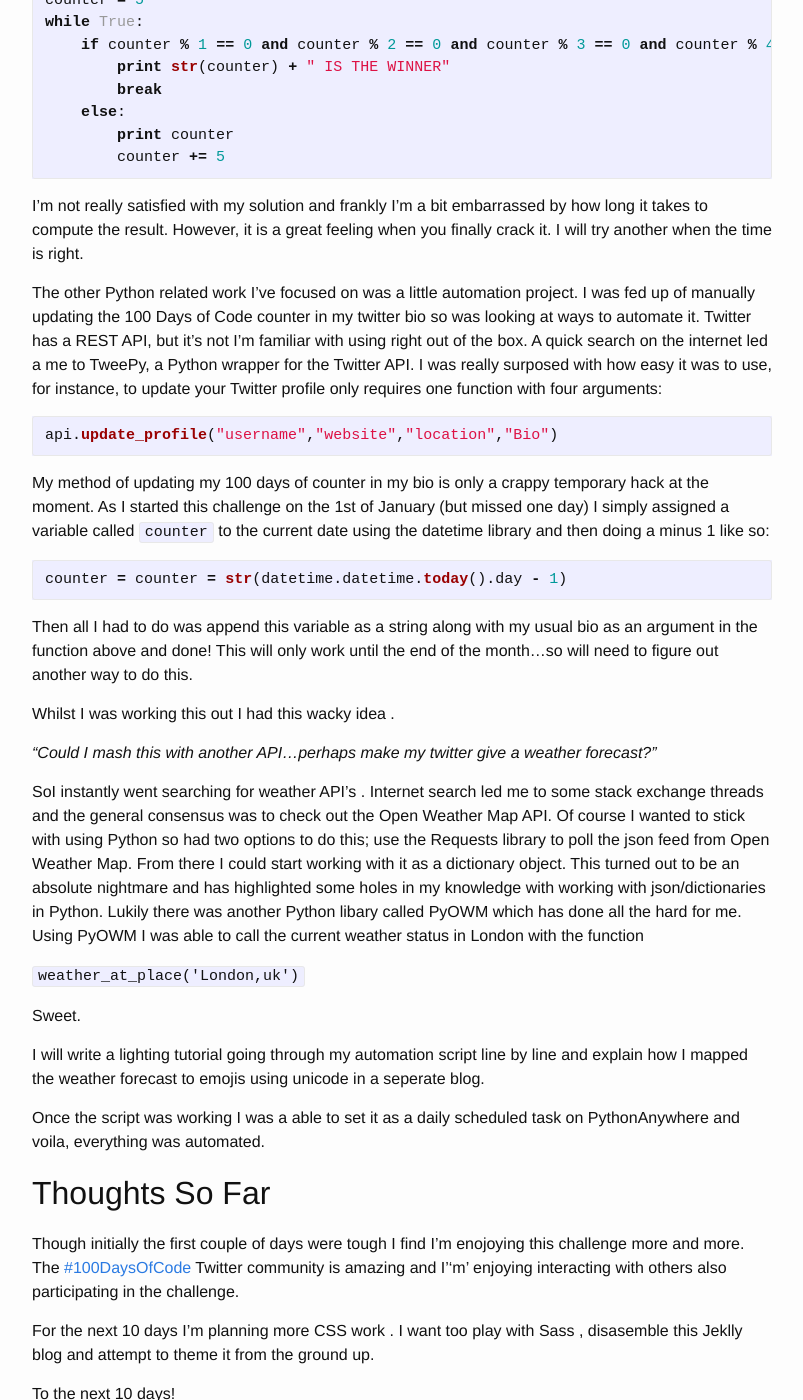
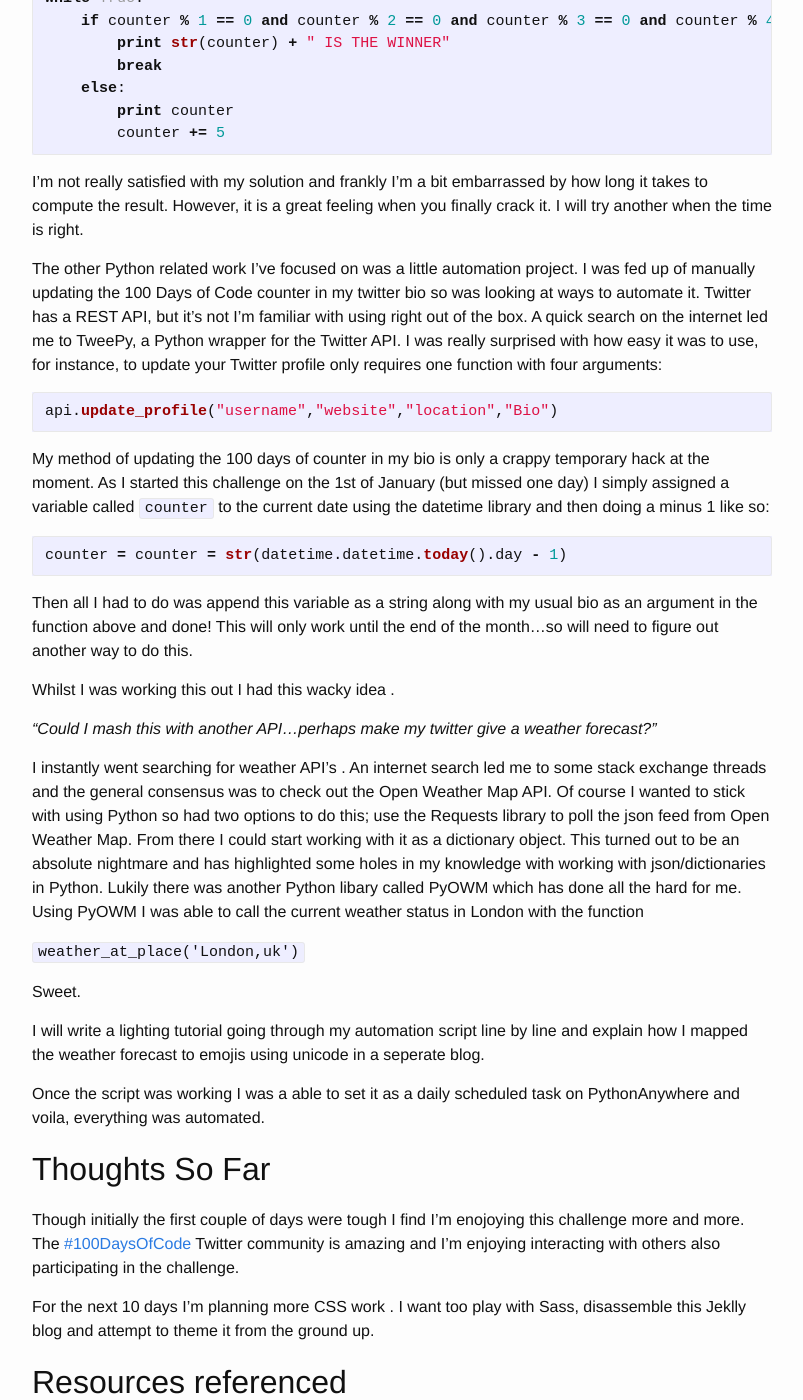
Before and after one commit to chiubaca/chiubaca.github.io, a Jekyll site: the page built from _posts/2017-01-11-day-10-update.markdown, in a window 1280 px wide and 1400 px high, scrolled down 1352 px. Shown: the whole window, without its empty margins (238-1041 px from the left). Built offline with Jekyll 4.4.1, drawn with Linux system fonts in a browser that asks for light colours; some of the changed text lies outside the part shown.

Commit message:
tweaks to day 10 blog

````diff
--- a/_posts/2017-01-11-day-10-update.markdown
+++ b/_posts/2017-01-11-day-10-update.markdown
@@ -11,9 +11,9 @@
 
 ## CSS
 
-I've been focusing a lot of on getting my CSS fundamentals up to scratch which is something I have been working on before starting [#100DaysOfCode](https://twitter.com/hashtag/100DaysOfCode?src=hash) . I've been reading David S. McFarlands book, CSS - The Missing Manual and have learnt so much from it. The book covers everything - from the history of CSS , basic CSS to more advanced concepts and techniques such as responsive web design approaches, grid frame works , CSS pre-compilers, and general CSS best practices. What's great about the book is that it's written for mere mortals to understand . I really recommend it if you want to improve your knowledge of CSS.
+I've been focusing a lot of on getting my CSS fundamentals up to scratch which is something I have been working on before starting [#100DaysOfCode](https://twitter.com/hashtag/100DaysOfCode?src=hash) . I've been reading David S. McFarlands book, CSS - The Missing Manual and have learnt so much from it. The book covers everything - from the history of CSS , basic CSS to more advanced concepts and techniques such as responsive web design approaches, grid frame works , CSS pre-compilers and general CSS best practices. What's great about the book is that it's written for mere mortals to understand . I really recommend it if you want to improve your knowledge of CSS.
 
-I've been playing around with [Skeleton](http://getskeleton.com/) , a really light weight CSS framework for responsive web pages, a nice alternative to Twitter Bootstrap. The whole thing is only ~400 lines of code which is awesome in my opinion. I have been able to read the source code and understand what the inner workings are doing.
+I've been playing around with [Skeleton](http://getskeleton.com/), a light weight CSS framework for responsive web pages, a nice alternative to Twitter Bootstrap. The whole thing is only ~400 lines of code which is awesome in my opinion. I have been able to read the source code and understand what the inner workings are doing.
 
 Additionally, I've been getting my hands dirty with Flexbox . When I initially first heard of Flexbox I assumed it was another CSS tool, but to my delight it's native CSS functionality. For anyone reading this who doesnt know what Flexbox is, It's a relatively new CSS module which is being supported by most browsers. It makes aligning and moving CSS objects a whole lot easier. For instance if you want to align an unordered HTML list so it displays in a row rather than stacked on top each other like they are by default , you just need this bit of CSS.
 
@@ -25,7 +25,7 @@
 
 Perfect for quick navigation buttons! A traditional CSS approach would take a lot more code.
 
-It also support other cool things like reversing the order of objects and  aligning objects. Doing things the Flexbox way can rapidly reduce the amount the CSS you need to write and makes hacky CSS approaches a whole lot more elegant. [CSS-Tricks]( https://css-tricks.com/snippets/css/a-guide-to-flexbox/) has a great summary about it .
+It also support other cool things like reversing the order of objects and  aligning objects. Doing things the Flexbox way can rapidly reduce the amount the CSS you need to write and makes hacky CSS approaches a lot more elegant. [CSS-Tricks]( https://css-tricks.com/snippets/css/a-guide-to-flexbox/) has a great summary about it .
 
 ## Python
 
@@ -48,13 +48,13 @@
 
 I'm not really satisfied with my solution and frankly I'm a bit embarrassed by how long it takes to compute the result. However, it is a great feeling when you finally crack it. I will try another when the time is right.
 
-The other Python related work I've focused on was a  little automation project. I was fed up of manually updating the 100 Days of Code counter in my twitter bio so was looking at ways to automate it. Twitter has a REST API, but it's not I'm familiar with using right out of the box. A quick search on the internet led a me to TweePy, a Python wrapper for the Twitter API. I was really surposed with how easy it was to use, for instance, to update your Twitter profile only requires one function with four arguments:
+The other Python related work I've focused on was a  little automation project. I was fed up of manually updating the 100 Days of Code counter in my twitter bio so was looking at ways to automate it. Twitter has a REST API, but it's not I'm familiar with using right out of the box. A quick search on the internet led me to TweePy, a Python wrapper for the Twitter API. I was really surprised with how easy it was to use, for instance, to update your Twitter profile only requires one function with four arguments:
 
 ```python
 api.update_profile("username","website","location","Bio")
 ```
 
-My method of updating my 100 days of  counter  in my bio is only a crappy temporary hack at the moment. As I started this challenge on the 1st of January (but missed one day) I simply assigned a variable called `counter` to  the current date using the datetime library and then doing a minus 1 like so:
+My method of updating the 100 days of counter in my bio is only a crappy temporary hack at the moment. As I started this challenge on the 1st of January (but missed one day) I simply assigned a variable called `counter` to the current date using the datetime library and then doing a minus 1 like so:
 
 ```python
 counter = counter = str(datetime.datetime.today().day - 1)
@@ -66,7 +66,7 @@
 
 *"Could I mash this with another API...perhaps make my twitter give a weather forecast?"*
 
-SoI  instantly went searching for weather API's . Internet search led me to some stack exchange threads and the general consensus was to check out the Open Weather Map API. Of course I wanted to stick with using Python so had two options to do this; use the Requests library  to poll the json feed from Open Weather Map. From there I could start working with it as a dictionary object. This turned out to be an absolute nightmare and has highlighted some holes in my knowledge with working with json/dictionaries in Python. Lukily there was another Python libary called PyOWM which has done all the hard for me.  Using PyOWM I was able to call the current weather status in London with the function
+I instantly went searching for weather API's . An internet search led me to some stack exchange threads and the general consensus was to check out the Open Weather Map API. Of course I wanted to stick with using Python so had two options to do this; use the Requests library  to poll the json feed from Open Weather Map. From there I could start working with it as a dictionary object. This turned out to be an absolute nightmare and has highlighted some holes in my knowledge with working with json/dictionaries in Python. Lukily there was another Python libary called PyOWM which has done all the hard for me.  Using PyOWM I was able to call the current weather status in London with the function
 
 `weather_at_place('London,uk')`
 
@@ -78,11 +78,9 @@
 
 ## Thoughts So Far
 
-Though initially the first couple of days were tough I find I'm enojoying this challenge more and more. The [#100DaysOfCode](https://twitter.com/hashtag/100DaysOfCode?src=hash) Twitter community is amazing and I''m' enjoying interacting with others also participating in the challenge.
+Though initially the first couple of days were tough I find I'm enojoying this challenge more and more. The [#100DaysOfCode](https://twitter.com/hashtag/100DaysOfCode?src=hash) Twitter community is amazing and I'm enjoying interacting with others also participating in the challenge.
 
-For the next 10 days I'm planning more CSS work . I want too play with Sass , disasemble this Jeklly blog and attempt to theme it from the ground up.
-
-To the next 10 days!
+For the next 10 days I'm planning more CSS work . I want too play with Sass, disassemble this Jeklly blog and attempt to theme it from the ground up.
 
 ## Resources referenced
 
````
